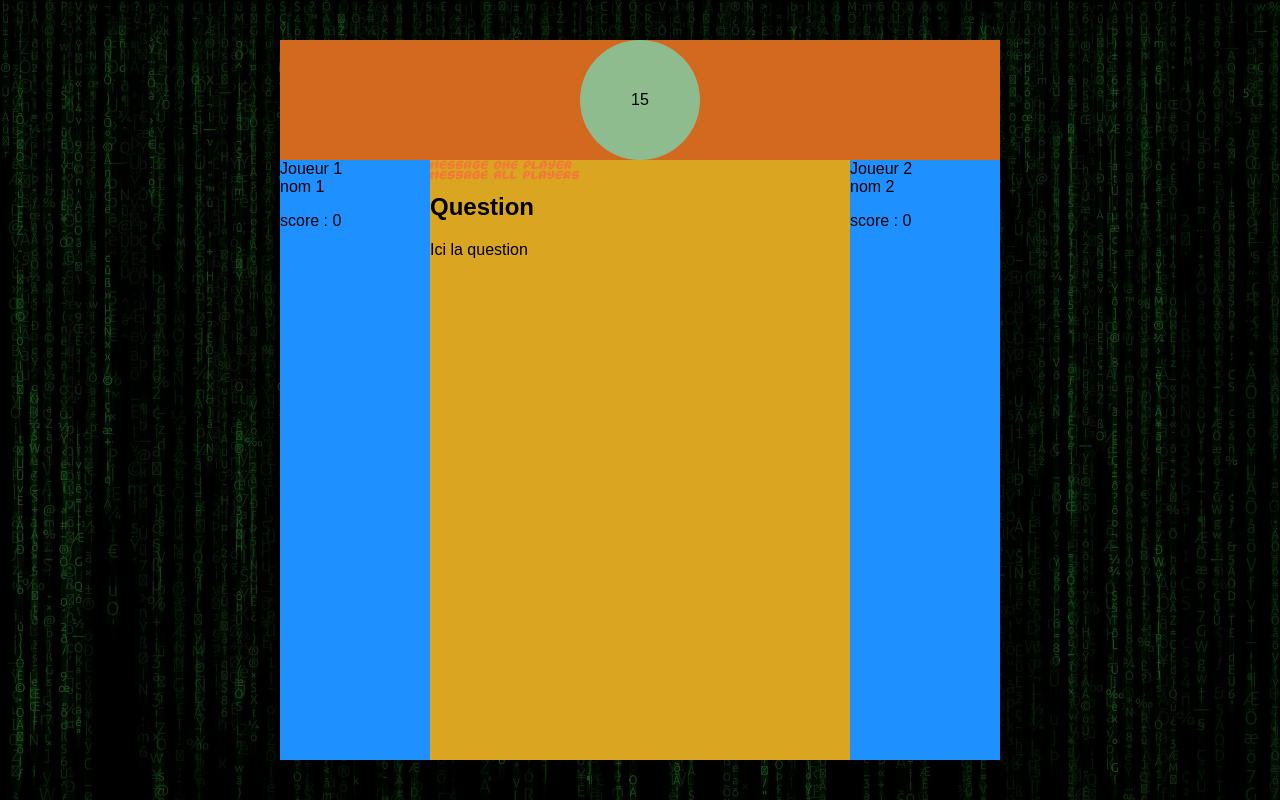
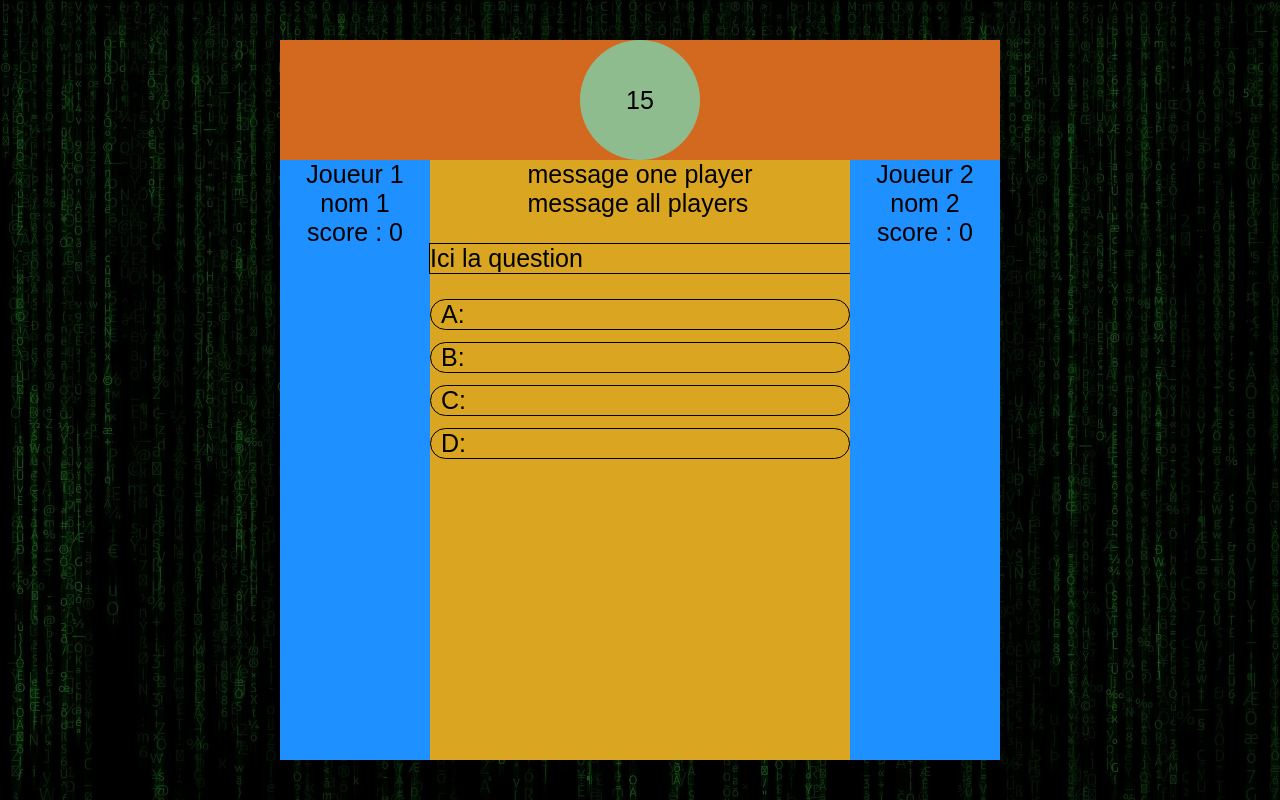
Before and after one commit to thpGitHub/Questions_pour_un_dev, a React (Create React App) app in the folder client/: page /game in a window 1280 px wide. Built offline with nearby package versions, Linux system fonts and the light colour scheme; the HTML template or start-up script is replaced by a standard one.

Commit message:
working on front page game

```diff
--- a/client/src/components/game.css
+++ b/client/src/components/game.css
@@ -18,6 +18,7 @@
     #playground {
         /* display: flex;  */
                 width: 240;
+                font-size: 10px ;
 
                 grid-template-columns: repeat(24, 10px);
                 grid-template-rows: repeat(34, 10px);
@@ -42,6 +43,7 @@
 @media (min-width: 700px) {
     #playground {
                 width: 600px;
+                font-size: 25px;
                 grid-template-columns: repeat(24, 25px);
                 grid-template-rows: repeat(24, 25px);
     }
@@ -59,6 +61,22 @@
   #side_middle {
         grid-area: 5/6/25/20;
         background-color:goldenrod;
+  }
+  #question {
+      /* padding-top: 25px; */
+      width: 100%;
+      border: solid black 1px;
+      margin-top: 25px;
+  }
+  #responses {
+    width: 100%;
+    margin-top: 25px;
+  }
+  #responses > div {
+    border: solid black 1px;
+    padding-left: 10px;
+    margin-bottom: 12px;
+    border-radius: 25px;
   }
 
   }
@@ -90,15 +108,23 @@
     justify-content: center;
     background-color:darkseagreen;
 }
-/* #side_left {
-      grid-area: 5/1/25/6;
-      background-color: dodgerblue;
+ #side_left {
+    display: flex;
+    flex-direction: column;
+    justify-content: flex-start;
+    align-items: center;
+      /* grid-area: 5/1/25/6;
+      background-color: dodgerblue; */
 }
 #side_right {
-      grid-area: 5/20/25/25;
-      background-color:dodgerblue;
+    display: flex;
+    flex-direction: column;
+    justify-content: flex-start;
+    align-items: center;
 }
 #side_middle {
-      grid-area: 5/6/25/20;
-      background-color:goldenrod;
-} */
+    display: flex;
+    flex-direction: column;
+    justify-content: flex-start;
+    align-items: center;
+}
--- a/client/src/components/game.js
+++ b/client/src/components/game.js
@@ -8,9 +8,10 @@ const Game = () => {
                 <header id="timer">
                     <article id="timer_number">15</article>
                 </header>
-                <aside id="side_left">Joueur 1
+                <aside id="side_left">
+                    <div>Joueur 1</div>
                     <div>nom 1</div>
-                    <p>score :<span id="score_player_two"> 0</span></p>
+                    <div>score :<span id="score_player_two"> 0</span></div>
                 </aside>
                 <aside id="side_middle">
                     <section id="message">
@@ -18,19 +19,20 @@ const Game = () => {
                         <div id="message_all_players">message all players</div>
                     </section>
                     <section id="question">
-                        <h2>Question</h2>
-                        <p>Ici la question</p>
+                        {/* <h2>Question</h2> */}
+                        <div>Ici la question</div>
                     </section>
                     <section id="responses">
-                        <div id="response_a"></div>
-                        <div id="response_b"></div>
-                        <div id="response_c"></div>
-                        <div id="response_d"></div>
+                        <div id="response_a">A:</div>
+                        <div id="response_b">B:</div>
+                        <div id="response_c">C:</div>
+                        <div id="response_d">D:</div>
                     </section>
                 </aside>
-                <aside id="side_right">Joueur 2
+                <aside id="side_right">
+                    <div>Joueur 2</div>
                     <div>nom 2</div>
-                    <p>score :<span id="score_player_two"> 0</span></p>
+                    <div>score :<span id="score_player_two"> 0</span></div>
                 </aside>
             </section>
         </main>
--- a/client/src/components/login.css
+++ b/client/src/components/login.css
@@ -20,7 +20,7 @@
     cursor: default;
 
 }
-#message {
+#message_login {
     color: tomato;
     height: 13px;
     font-size: 10px;
--- a/client/src/components/login.js
+++ b/client/src/components/login.js
@@ -6,7 +6,7 @@ const Login = () => {
         <div>
             <form id="login" action="/verify_pseudo_pwd" method="post">
                 <h1>LOGIN</h1>
-                <div id="message"></div>
+                <div id="message_login"></div>
                 <input type="text"     name="pseudo" placeholder="Pseudo" autoComplete="off" spellCheck="false"/>
                 <input type="password" name="pwd"    placeholder="Password"/>
                 <input type="submit"   name="submit" value="Login"/>
```
